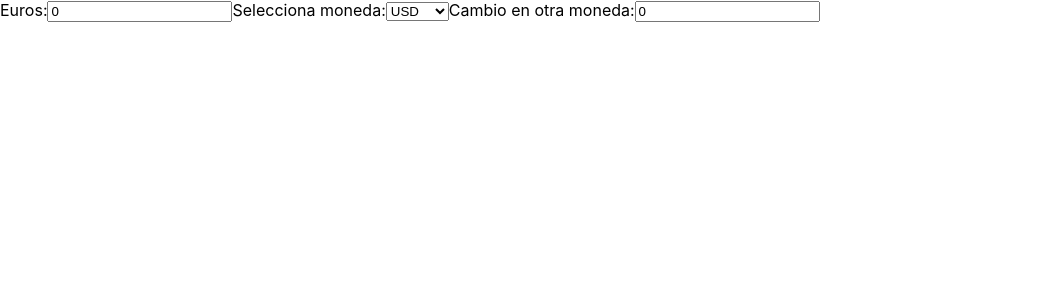
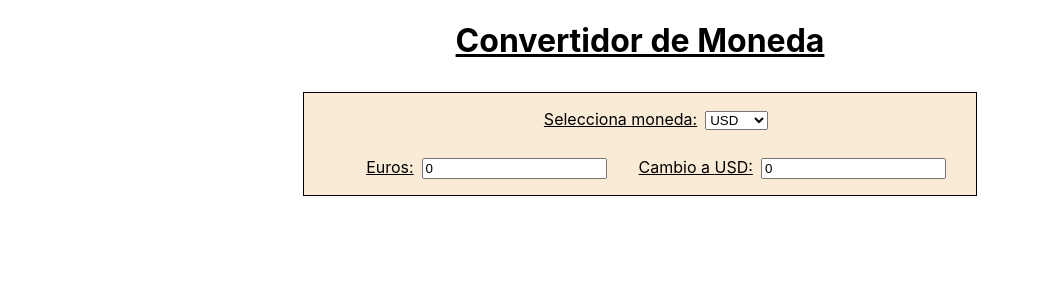
Before and after one commit to whejhe/convertidorMonedas, a React (Create React App) app: page / in a window 1280 px wide. Shown: the top 300 px of the page, without its empty margins (0-1039 px from the left). Built offline with nearby package versions, Linux system fonts and the light colour scheme.

Commit message:
actualizar

```diff
--- /dev/null
+++ b/src/convert.css
@@ -0,0 +1,21 @@
+.form{
+    border: 1px solid black;
+    padding: 1em;
+    margin: 2em auto;
+    width: 50%;
+    background-color: antiquewhite;
+}
+
+.title{
+    text-align: center;
+    text-decoration: underline;
+}
+
+select{
+    margin-bottom: 2em;
+}
+
+label{
+    margin-left: 2em;
+    margin-right: 0.5em;
+}
--- a/src/convert.js
+++ b/src/convert.js
@@ -1,11 +1,11 @@
-// src/components/Formulario.js
 import React, { useState } from 'react';
 import  monedasLista  from './monedas.js';
+import './convert.css';
 
 const Formulario = () => {
     const [euros, setEuros] = useState(0);
     const [cambio, setCambio] = useState(0);
-    const [monedaSeleccionada, setMonedaSeleccionada] = useState('USD'); // Moneda por defecto, puedes cambiarla según tus necesidades
+    const [monedaSeleccionada, setMonedaSeleccionada] = useState('USD');
 
     const handleEurosChange = (e) => {
         const valorEuros = parseFloat(e.target.value);
@@ -29,21 +29,24 @@ const Formulario = () => {
     };
 
     return (
-        <div>
-            <label>Euros:</label>
-            <input type="number" value={euros} onChange={handleEurosChange} />
-
-            <label>Selecciona moneda:</label>
-            <select value={monedaSeleccionada} onChange={handleMonedaChange}>
+        <div className='title'>
+            <h1>Convertidor de Moneda</h1>
+        <div className='form'>
+        <label>Selecciona moneda:</label>
+        <select value={monedaSeleccionada} onChange={handleMonedaChange}>
                 {monedasLista.map((moneda) => (
                     <option key={moneda.code} value={moneda.code}>
                         {moneda.code}
                     </option>
                 ))}
             </select>
+            <br></br>
+            <label>Euros:</label>
+            <input type="number" value={euros} onChange={handleEurosChange} />
 
-            <label>Cambio en otra moneda:</label>
+            <label>Cambio a {monedaSeleccionada}:</label>
             <input type="number" value={cambio} onChange={handleCambioChange} />
+        </div>
         </div>
     );
 };
```
